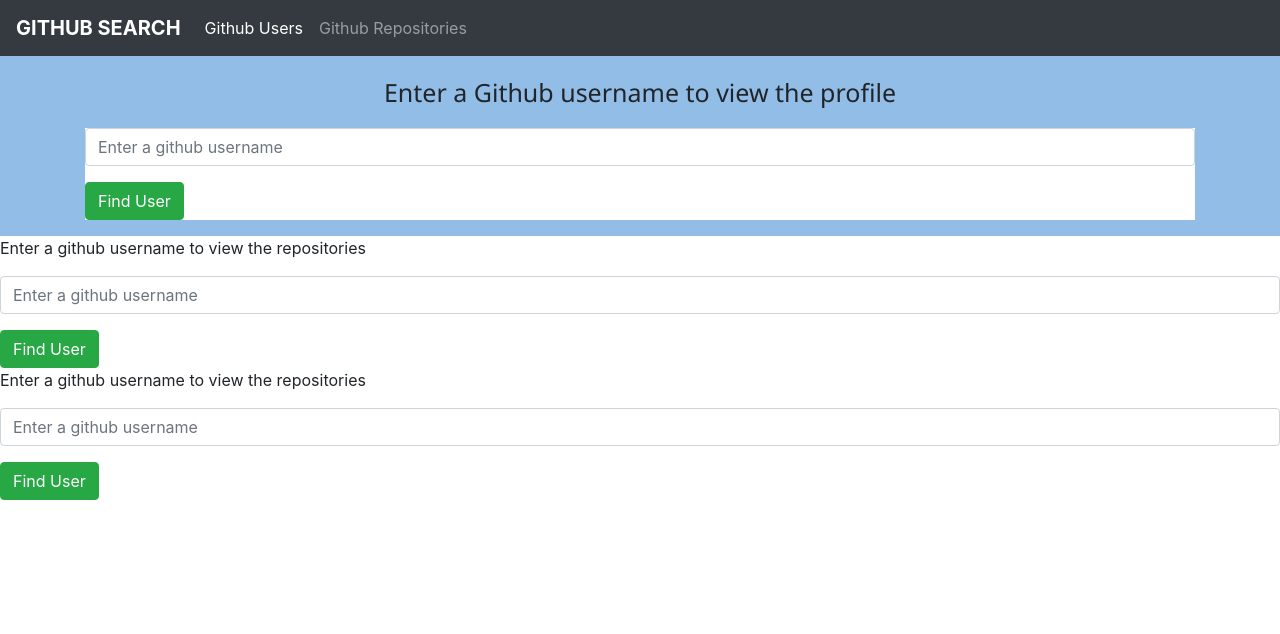
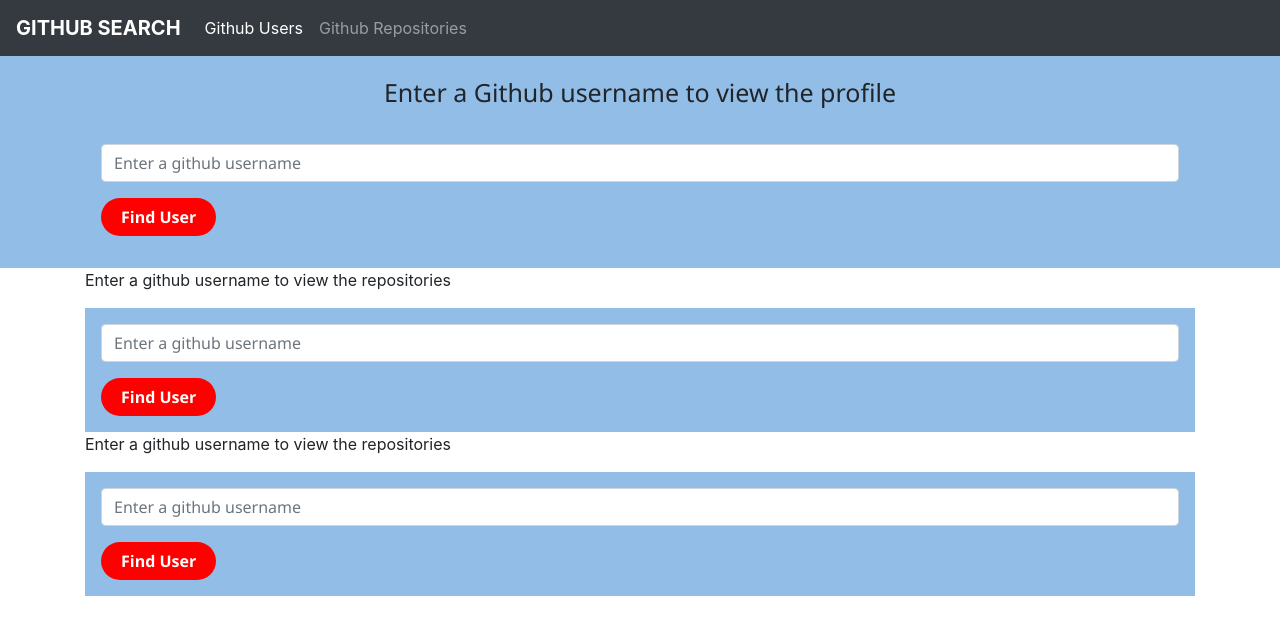
Before and after one commit to edwinaringo/githubSearch, an Angular app in the folder gitSearch/: page /repositories in a window 1280 px wide. Shown: the top 634 px of the page. Built offline with nearby package versions, Linux system fonts and the light colour scheme.

Commit message:
Fixing the pipe bugs

```diff
--- a/gitSearch/src/app/date-count.pipe.ts
+++ b/gitSearch/src/app/date-count.pipe.ts
@@ -1,7 +1,8 @@
 import { Pipe, PipeTransform } from '@angular/core';
 
 @Pipe({
-  name: 'dateCount'
+  name: 'dateCount',
+  pure: false
 })
 export class DateCountPipe implements PipeTransform {
 
@@ -10,7 +11,7 @@
       const seconds = Math.floor((+new Date() - +new Date(value)) / 1000);
       if (seconds < 29)
       return 'Just now';
-      const intervals = {
+      const intervals:any = {
         'year': 31536000,
         'month': 2592000,
         'week': 604800,
--- a/gitSearch/src/app/repositories/repositories.component.html
+++ b/gitSearch/src/app/repositories/repositories.component.html
@@ -7,7 +7,9 @@
     <title>Document</title>
 </head>
 <body>
+    <div class="container">
         <p>Enter a github username to view the repositories</p>
+
         <app-search (searchOutput)="myRepoSearch($event)"></app-search>
 
         <div *ngFor="let repo of repos">
@@ -21,5 +23,6 @@
                 <p>Visit: <span>{{repo.html_url}}</span></p>
             </div>
         </div>
+    </div>
 </body>
 </html>
--- a/gitSearch/src/app/search/search.component.css
+++ b/gitSearch/src/app/search/search.component.css
@@ -0,0 +1,24 @@
+body {
+  background: #92bde7;
+  line-height: 1.6;
+  font-family:'Segoe UI', Tahoma, Geneva, Verdana, sans-serif;
+  padding: 1em;
+  font-size: 16px;
+}
+
+button{
+  height: 38px;
+  background-color: #ff0000;
+  border: 0;
+  padding: 0 20px 0 20px;
+  font-weight: bold;
+  border-radius: 20px;
+}
+
+button:hover,
+button:focus{
+  background: #92bde7;
+  color: white;
+  outline: 0;
+  transition: background-color 2s ease-out;
+}
```
Lines whose indentation alone changed are shown as unchanged.
